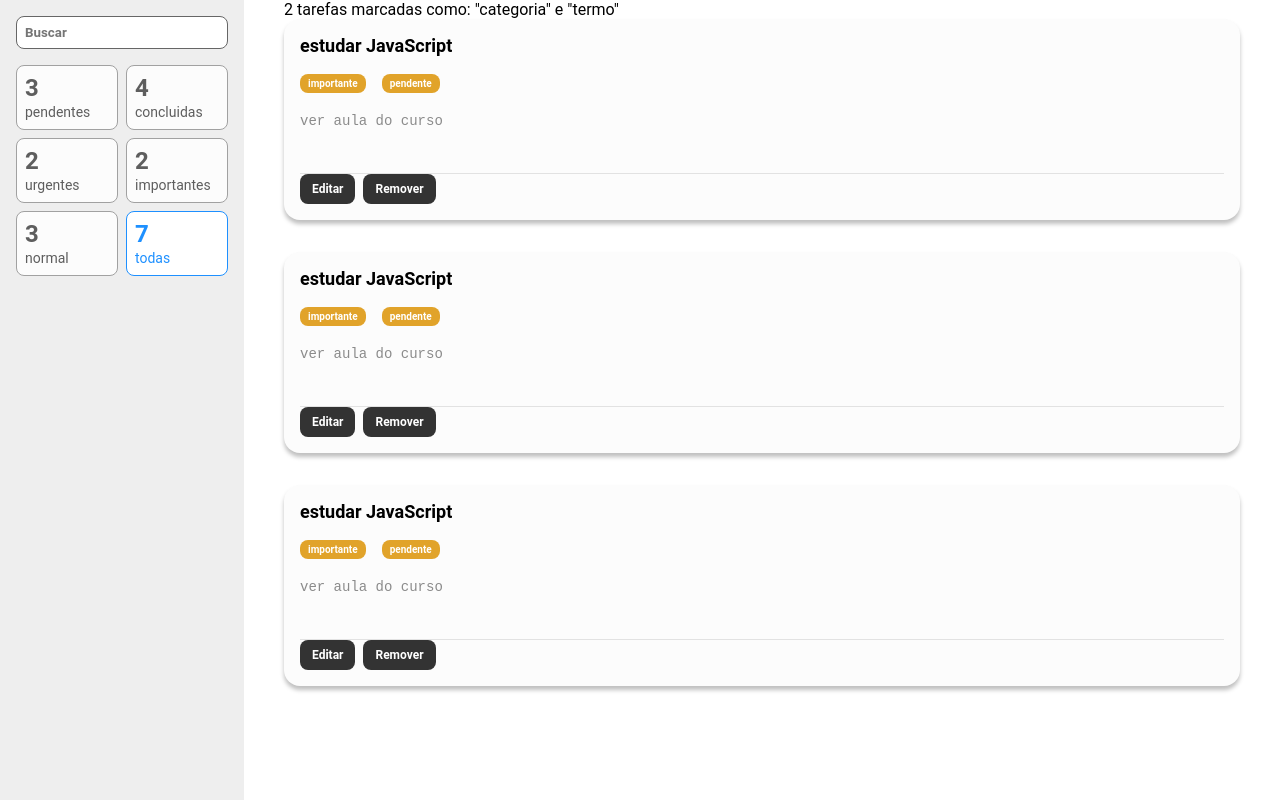
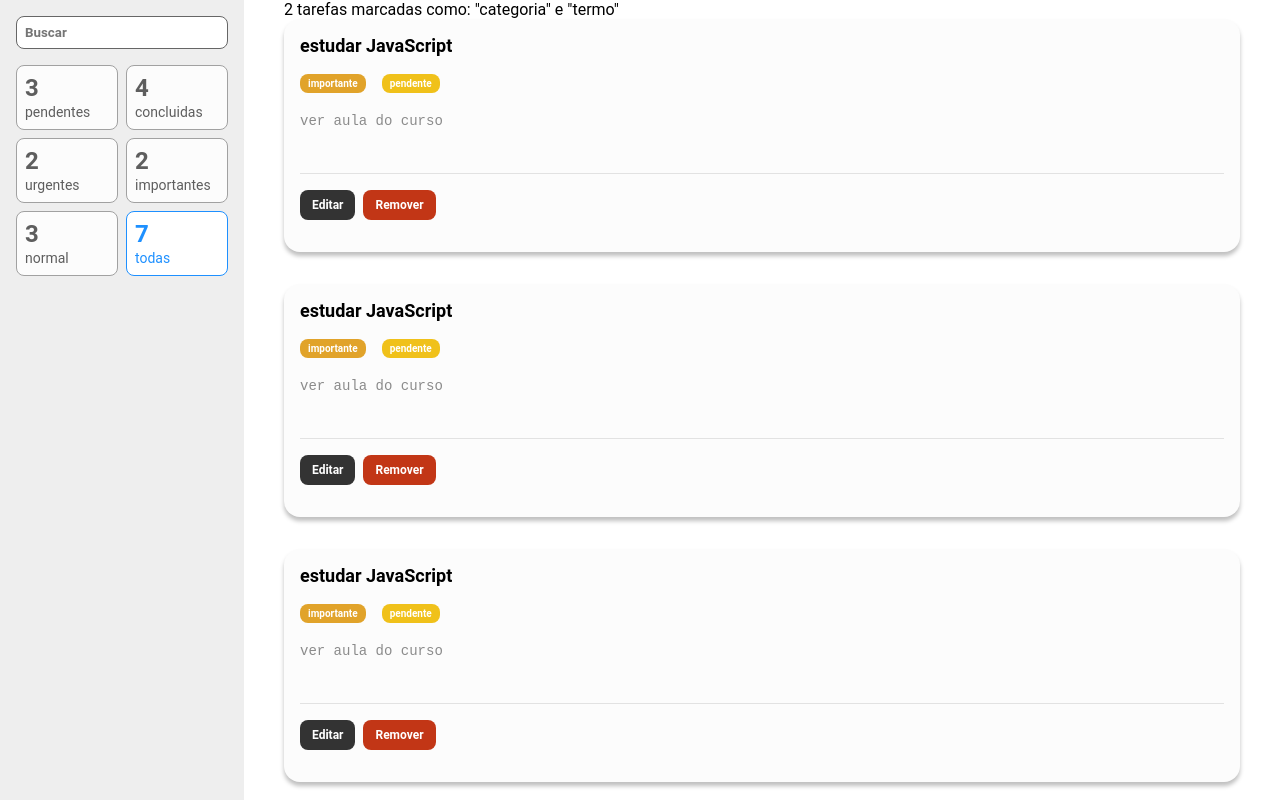
Before and after one commit to TallysonFreitas/Projeto-EBAC, a React (Create React App) app: page / in a window 1280 px wide. Built offline with nearby package versions, Linux system fonts and the light colour scheme; the HTML template or start-up script is replaced by a standard one.

Commit message:
commit aula 6

```diff
--- a/src/components/Tarefa/index.tsx
+++ b/src/components/Tarefa/index.tsx
@@ -14,20 +14,20 @@
   return (
     <S.Card>
       <S.Titulo>{titulo}</S.Titulo>
-      <S.Tag>{prioridade}</S.Tag>
-      <S.Tag>{status}</S.Tag>
+      <S.Tag prioridade={prioridade}>{prioridade}</S.Tag>
+      <S.Tag status={status}>{status}</S.Tag>
       <S.Descricao value={descricao} />
       <S.BarraAcoes>
         {estaEditando ? (
           <>
-            <S.Botao>Salvar</S.Botao>
-            <S.Botao
+            <S.BotaoSalvar>Salvar</S.BotaoSalvar>
+            <S.BotaoCancelarRemover
               onClick={() => {
                 setEstaEditando(false)
               }}
             >
               Cancelar
-            </S.Botao>
+            </S.BotaoCancelarRemover>
           </>
         ) : (
           <>
@@ -38,7 +38,7 @@
             >
               Editar
             </S.Botao>
-            <S.Botao>Remover</S.Botao>
+            <S.BotaoCancelarRemover>Remover</S.BotaoCancelarRemover>
           </>
         )}
       </S.BarraAcoes>
--- a/src/components/Tarefa/style.ts
+++ b/src/components/Tarefa/style.ts
@@ -1,4 +1,22 @@
 import styled from 'styled-components'
+import variaveis from '../../styles/variaveis'
+
+type TagProps = {
+  prioridade?: string
+  status?: string
+}
+
+function retornaCorDeFundo(props: TagProps): string {
+  if ('status' in props) {
+    if (props.status === 'pendente') return variaveis.amarelo
+    if (props.status === 'concluida') return variaveis.verde
+  } else if ('prioridade' in props) {
+    if (props.prioridade === 'urgente') return variaveis.vermelho
+    if (props.prioridade === 'importante') return variaveis.amarelo2
+    if (props.prioridade === 'normal') return '#ccc'
+  }
+  return '#ccc'
+}
 
 export const Card = styled.div`
   background-color: #fcfcfc;
@@ -14,12 +32,12 @@
   margin-bottom: 16px;
 `
 
-export const Tag = styled.span`
+export const Tag = styled.span<TagProps>`
   padding: 4px 8px;
   color: #fff;
   font-weight: bold;
   font-size: 10px;
-  background-color: #e1a32a;
+  background-color: ${(props) => retornaCorDeFundo(props)};
   margin-right: 16px;
   border-radius: 8px;
   display: inline-block;
@@ -40,6 +58,7 @@
 
 export const BarraAcoes = styled.div`
   border-top: 1px solid rgba(0, 0, 0, 0.1);
+  padding: 16px 0px;
 `
 
 export const Botao = styled.button`
@@ -53,3 +72,10 @@
   margin-right: 8px;
   background-color: #333;
 `
+
+export const BotaoSalvar = styled(Botao)`
+  background-color: ${variaveis.verde};
+`
+export const BotaoCancelarRemover = styled(Botao)`
+  background-color: ${variaveis.vermelho};
+`
--- /dev/null
+++ b/src/styles/variaveis.ts
@@ -0,0 +1,6 @@
+export default {
+  vermelho: '#c23616',
+  verde: '#44bd32',
+  amarelo: '#f0c11a',
+  amarelo2: '#e1a32a'
+}
```
